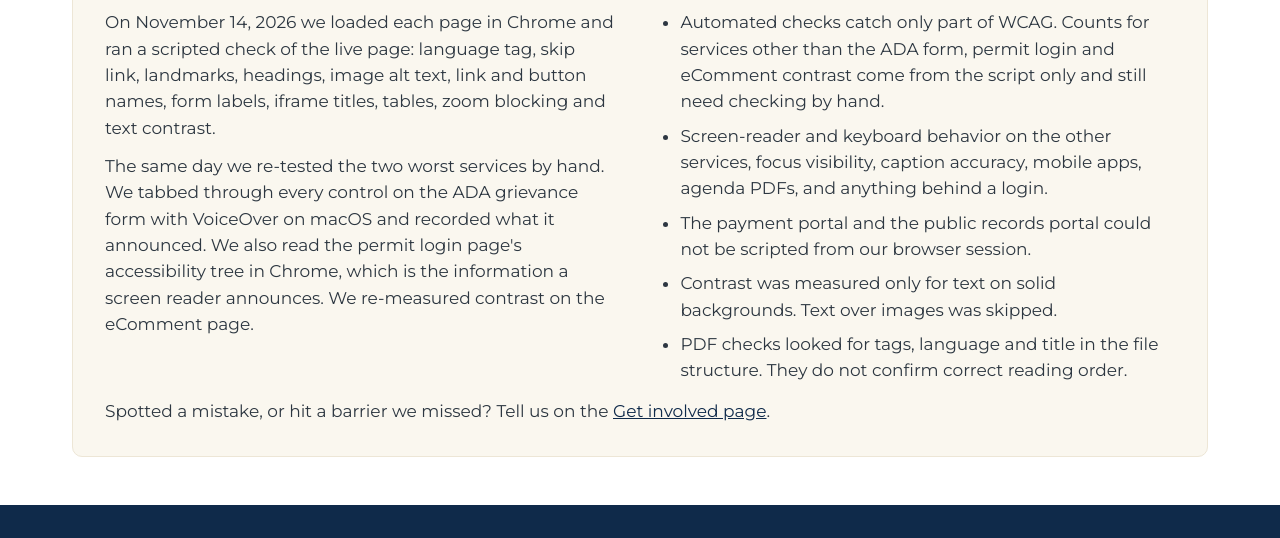
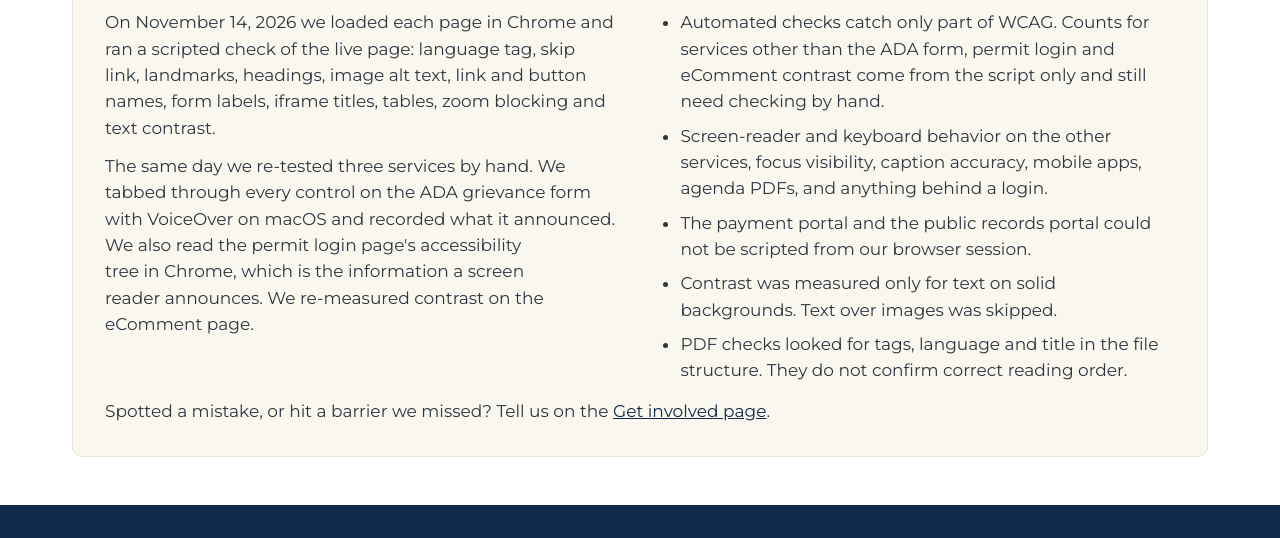
Before and after one commit to kftadros/ENABLE_CA, a plain HTML site: page findings.html in a window 1280 px wide. Shown: the part 3315-3853 px from the top of the page. Drawn offline with Linux system fonts and the light colour scheme.

Commit message:
Findings: say three services were re-tested by hand

```diff
--- a/findings.html
+++ b/findings.html
@@ -226,7 +226,7 @@
 <div style="flex: 1 1 320px; min-width: 0; display: flex; flex-direction: column; gap: 12px">
 <h3 style="font-size: 18px">How we tested</h3>
 <p>On November 14, 2026 we loaded each page in Chrome and ran a scripted check of the live page: language tag, skip link, landmarks, headings, image alt text, link and button names, form labels, iframe titles, tables, zoom blocking and text contrast.</p>
-<p>The same day we re-tested the two worst services by hand. We tabbed through every control on the ADA grievance form with VoiceOver on macOS and recorded what it announced. We also read the permit login page's accessibility tree in Chrome, which is the information a screen reader announces. We re-measured contrast on the eComment page.</p>
+<p>The same day we re-tested three services by hand. We tabbed through every control on the ADA grievance form with VoiceOver on macOS and recorded what it announced. We also read the permit login page's accessibility tree in Chrome, which is the information a screen reader announces. We re-measured contrast on the eComment page.</p>
 </div>
 <div style="flex: 1 1 320px; min-width: 0; display: flex; flex-direction: column; gap: 12px">
 <h3 style="font-size: 18px">What we didn't test</h3>
```
